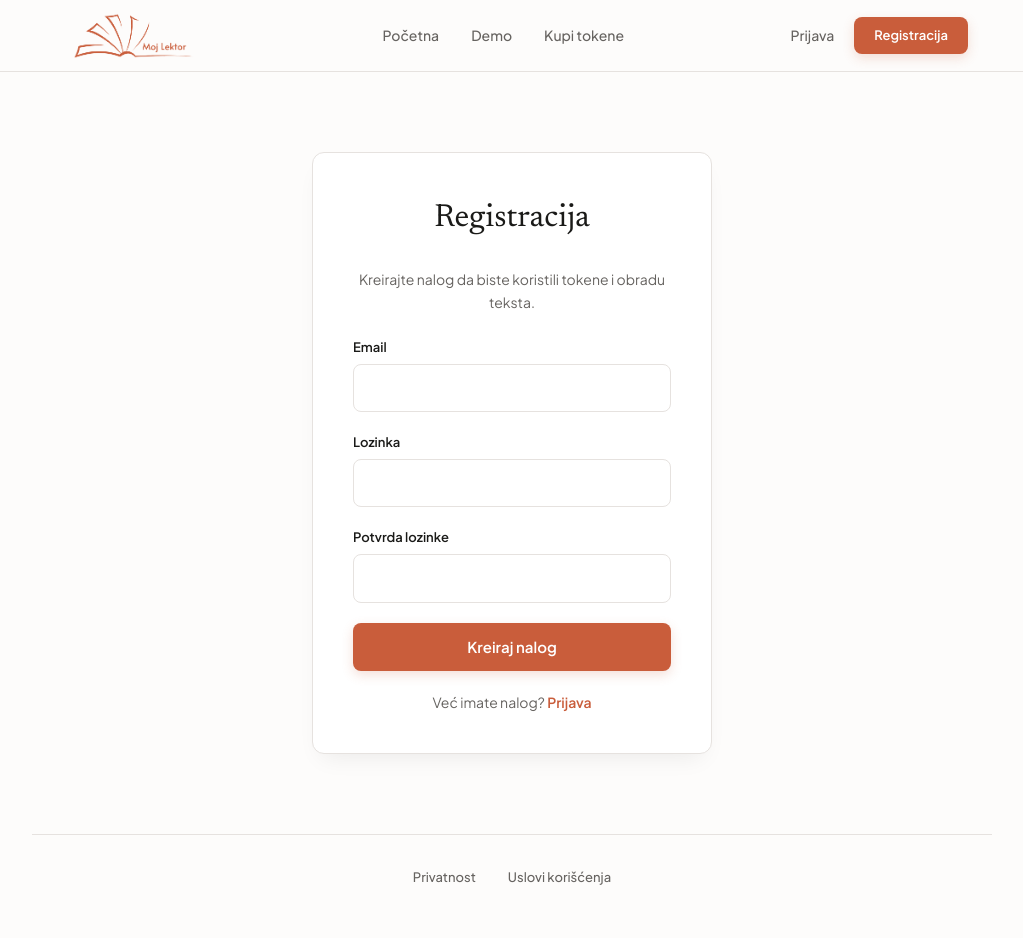
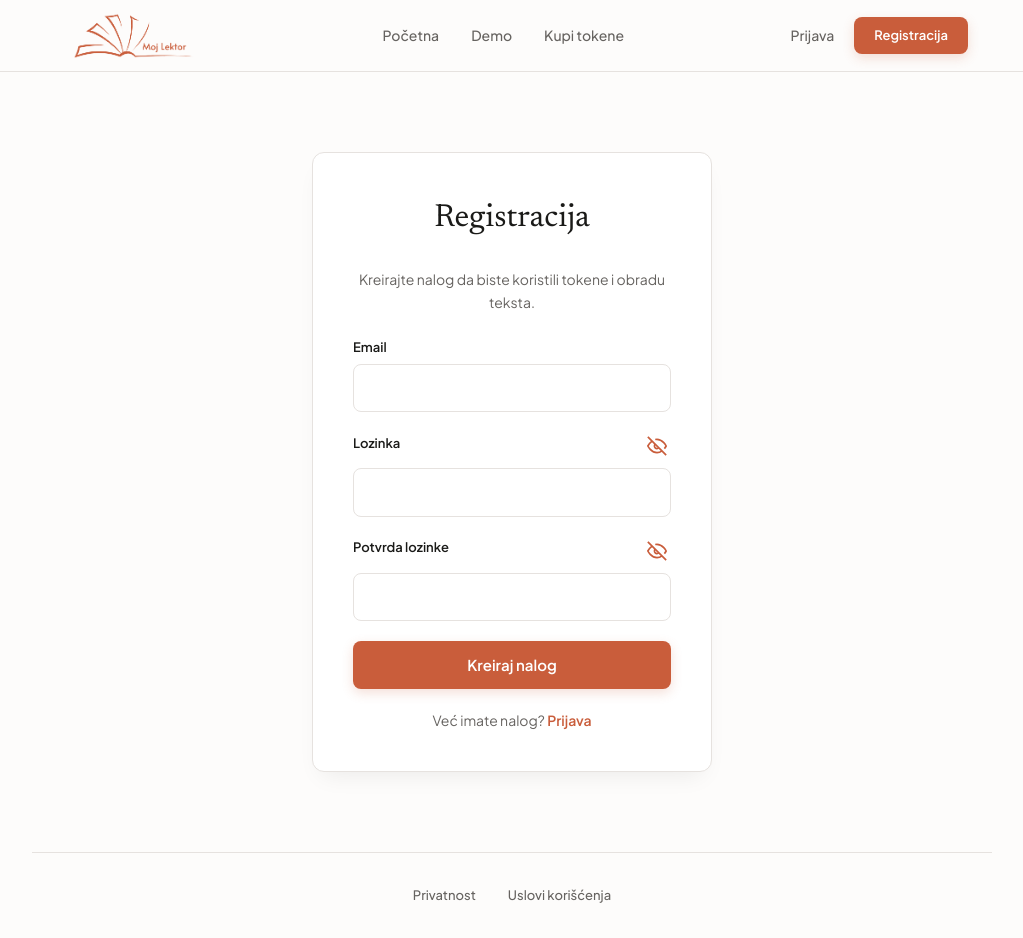
Before and after one commit to Lukaa21/MojLektor, a Next.js app in the folder frontend/: page /register in a window 1280 px wide. Shown: the whole page, without its empty margins (128-1151 px from the left). Built offline with nearby package versions, Linux system fonts and the light colour scheme; no server answers.

Commit message:
dodat hide show password toggle

```diff
--- a/frontend/src/app/login/page.tsx
+++ b/frontend/src/app/login/page.tsx
@@ -10,6 +10,7 @@
   const router = useRouter();
   const [email, setEmail] = useState("");
   const [password, setPassword] = useState("");
+  const [showPassword, setShowPassword] = useState(false);
   const [nextPath, setNextPath] = useState("/");
   const [isSubmitting, setIsSubmitting] = useState(false);
   const [error, setError] = useState<string | null>(null);
@@ -58,9 +59,38 @@
         </div>
 
         <div className="form-group">
-          <label>Lozinka</label>
+          <div style={{ display: "flex", justifyContent: "space-between", alignItems: "center", marginBottom: 8 }}>
+            <label>Lozinka</label>
+            <button
+              type="button"
+              onClick={() => setShowPassword(!showPassword)}
+              style={{
+                background: "none",
+                border: "none",
+                color: "var(--accent)",
+                cursor: "pointer",
+                padding: "4px",
+                display: "flex",
+                alignItems: "center",
+                justifyContent: "center",
+              }}
+              title={showPassword ? "Sakrij lozinku" : "Prikaži lozinku"}
+            >
+              {showPassword ? (
+                <svg width="20" height="20" viewBox="0 0 24 24" fill="none" stroke="currentColor" strokeWidth="2">
+                  <path d="M1 12s4-8 11-8 11 8 11 8-4 8-11 8-11-8-11-8z"></path>
+                  <circle cx="12" cy="12" r="3"></circle>
+                </svg>
+              ) : (
+                <svg width="20" height="20" viewBox="0 0 24 24" fill="none" stroke="currentColor" strokeWidth="2">
+                  <path d="M17.94 17.94A10.07 10.07 0 0 1 12 20c-7 0-11-8-11-8a18.45 18.45 0 0 1 5.06-5.94M9.9 4.24A9.12 9.12 0 0 1 12 4c7 0 11 8 11 8a18.5 18.5 0 0 1-2.16 3.19m-6.72-1.07a3 3 0 1 1-4.24-4.24"></path>
+                  <line x1="1" y1="1" x2="23" y2="23"></line>
+                </svg>
+              )}
+            </button>
+          </div>
           <input
-            type="password"
+            type={showPassword ? "text" : "password"}
             value={password}
             onChange={(e) => setPassword(e.target.value)}
             required
--- a/frontend/src/app/register/page.tsx
+++ b/frontend/src/app/register/page.tsx
@@ -11,6 +11,8 @@
   const [email, setEmail] = useState("");
   const [password, setPassword] = useState("");
   const [passwordConfirmation, setPasswordConfirmation] = useState("");
+  const [showPassword, setShowPassword] = useState(false);
+  const [showPasswordConfirmation, setShowPasswordConfirmation] = useState(false);
   const [isSubmitting, setIsSubmitting] = useState(false);
   const [error, setError] = useState<string | null>(null);
 
@@ -59,9 +61,38 @@
         </div>
 
         <div className="form-group">
-          <label>Lozinka</label>
+          <div style={{ display: "flex", justifyContent: "space-between", alignItems: "center", marginBottom: 8 }}>
+            <label>Lozinka</label>
+            <button
+              type="button"
+              onClick={() => setShowPassword(!showPassword)}
+              style={{
+                background: "none",
+                border: "none",
+                color: "var(--accent)",
+                cursor: "pointer",
+                padding: "4px",
+                display: "flex",
+                alignItems: "center",
+                justifyContent: "center",
+              }}
+              title={showPassword ? "Sakrij lozinku" : "Prikaži lozinku"}
+            >
+              {showPassword ? (
+                <svg width="20" height="20" viewBox="0 0 24 24" fill="none" stroke="currentColor" strokeWidth="2">
+                  <path d="M1 12s4-8 11-8 11 8 11 8-4 8-11 8-11-8-11-8z"></path>
+                  <circle cx="12" cy="12" r="3"></circle>
+                </svg>
+              ) : (
+                <svg width="20" height="20" viewBox="0 0 24 24" fill="none" stroke="currentColor" strokeWidth="2">
+                  <path d="M17.94 17.94A10.07 10.07 0 0 1 12 20c-7 0-11-8-11-8a18.45 18.45 0 0 1 5.06-5.94M9.9 4.24A9.12 9.12 0 0 1 12 4c7 0 11 8 11 8a18.5 18.5 0 0 1-2.16 3.19m-6.72-1.07a3 3 0 1 1-4.24-4.24"></path>
+                  <line x1="1" y1="1" x2="23" y2="23"></line>
+                </svg>
+              )}
+            </button>
+          </div>
           <input
-            type="password"
+            type={showPassword ? "text" : "password"}
             value={password}
             onChange={(e) => setPassword(e.target.value)}
             required
@@ -69,9 +100,38 @@
         </div>
 
         <div className="form-group">
-          <label>Potvrda lozinke</label>
+          <div style={{ display: "flex", justifyContent: "space-between", alignItems: "center", marginBottom: 8 }}>
+            <label>Potvrda lozinke</label>
+            <button
+              type="button"
+              onClick={() => setShowPasswordConfirmation(!showPasswordConfirmation)}
+              style={{
+                background: "none",
+                border: "none",
+                color: "var(--accent)",
+                cursor: "pointer",
+                padding: "4px",
+                display: "flex",
+                alignItems: "center",
+                justifyContent: "center",
+              }}
+              title={showPasswordConfirmation ? "Sakrij lozinku" : "Prikaži lozinku"}
+            >
+              {showPasswordConfirmation ? (
+                <svg width="20" height="20" viewBox="0 0 24 24" fill="none" stroke="currentColor" strokeWidth="2">
+                  <path d="M1 12s4-8 11-8 11 8 11 8-4 8-11 8-11-8-11-8z"></path>
+                  <circle cx="12" cy="12" r="3"></circle>
+                </svg>
+              ) : (
+                <svg width="20" height="20" viewBox="0 0 24 24" fill="none" stroke="currentColor" strokeWidth="2">
+                  <path d="M17.94 17.94A10.07 10.07 0 0 1 12 20c-7 0-11-8-11-8a18.45 18.45 0 0 1 5.06-5.94M9.9 4.24A9.12 9.12 0 0 1 12 4c7 0 11 8 11 8a18.5 18.5 0 0 1-2.16 3.19m-6.72-1.07a3 3 0 1 1-4.24-4.24"></path>
+                  <line x1="1" y1="1" x2="23" y2="23"></line>
+                </svg>
+              )}
+            </button>
+          </div>
           <input
-            type="password"
+            type={showPasswordConfirmation ? "text" : "password"}
             value={passwordConfirmation}
             onChange={(e) => setPasswordConfirmation(e.target.value)}
             required
```
